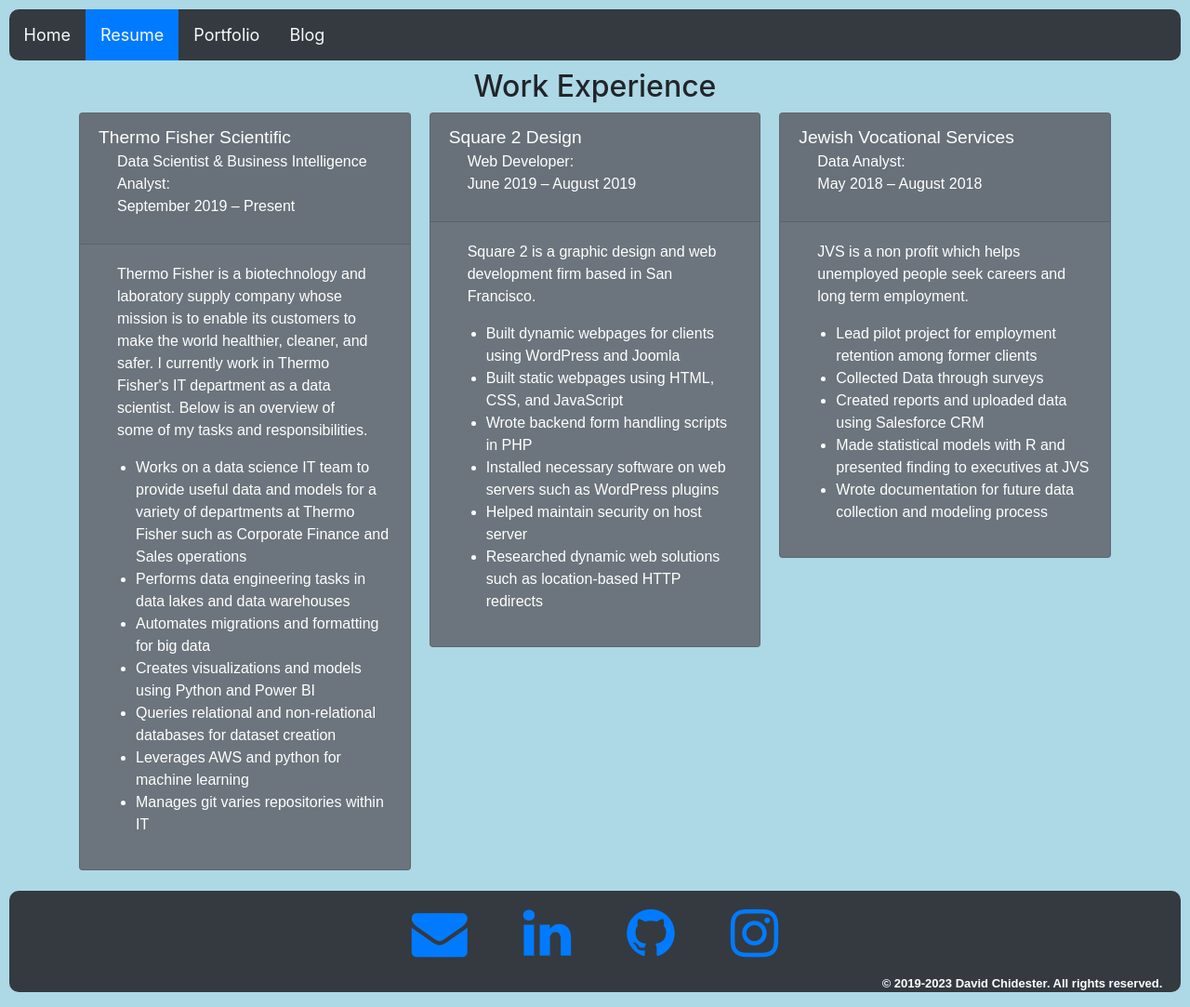
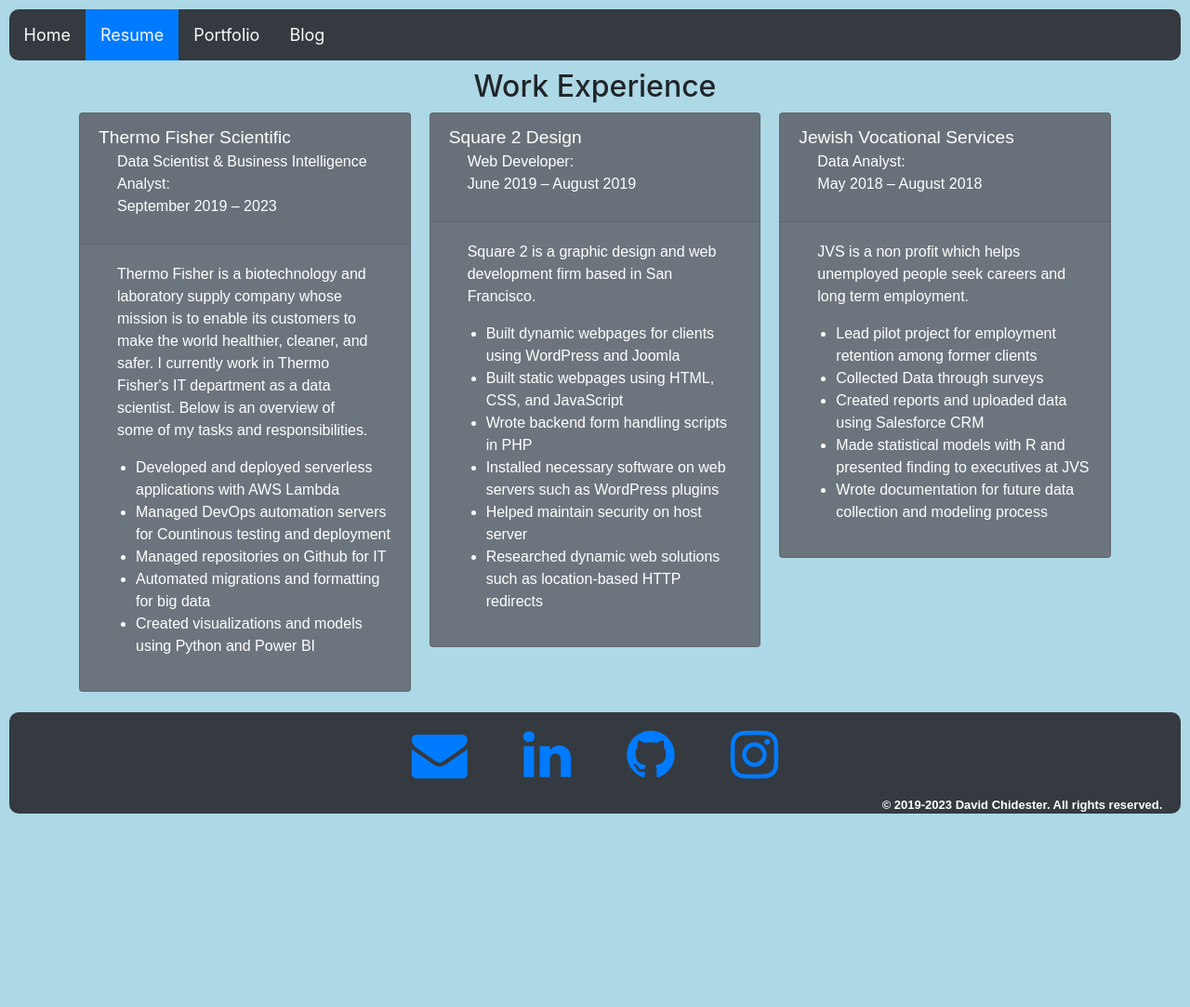
Before and after one commit to dchid/davidnchidester.com, a plain HTML site: page resume.html in a window 1280 px wide. Shown: the whole page at 93% size. After the commit the page ends 891 px from the top, so only its background shows below. Drawn offline with nearby package versions, Linux system fonts and the light colour scheme.

Commit message:
update resume

```diff
--- a/resume.html
+++ b/resume.html
@@ -34,7 +34,7 @@
             <div class="card bg-secondary resume_entry">
                 <div class="card-header">
                     <a href="http://thermofisher.com" target="blank" class="resume_heading">Thermo Fisher Scientific</a>
-                    <p>Data Scientist & Business Intelligence Analyst: <br>September 2019 – Present</p>
+                    <p>Data Scientist & Business Intelligence Analyst: <br>September 2019 – 2023</p>
                 </div>
                 <div class="card-body">
                     <p>Thermo Fisher is a biotechnology and laboratory supply company whose mission is to enable its
@@ -43,14 +43,11 @@
                         responsibilities.
                     </p>
                     <ul>
-                        <li>Works on a data science IT team to provide useful data and models for a variety of
-                            departments at Thermo Fisher such as Corporate Finance and Sales operations</li>
-                        <li>Performs data engineering tasks in data lakes and data warehouses</li>
-                        <li>Automates migrations and formatting for big data</li>
-                        <li>Creates visualizations and models using Python and Power BI</li>
-                        <li>Queries relational and non-relational databases for dataset creation</li>
-                        <li>Leverages AWS and python for machine learning</li>
-                        <li>Manages git varies repositories within IT</li>
+			<li>Developed and deployed serverless applications with AWS Lambda</li>
+			<li>Managed DevOps automation servers for Countinous testing and deployment</li>
+			<li>Managed repositories on Github for IT</li>
+                        <li>Automated migrations and formatting for big data</li>
+                        <li>Created visualizations and models using Python and Power BI</li>
                     </ul>
                 </div>
             </div>
```
